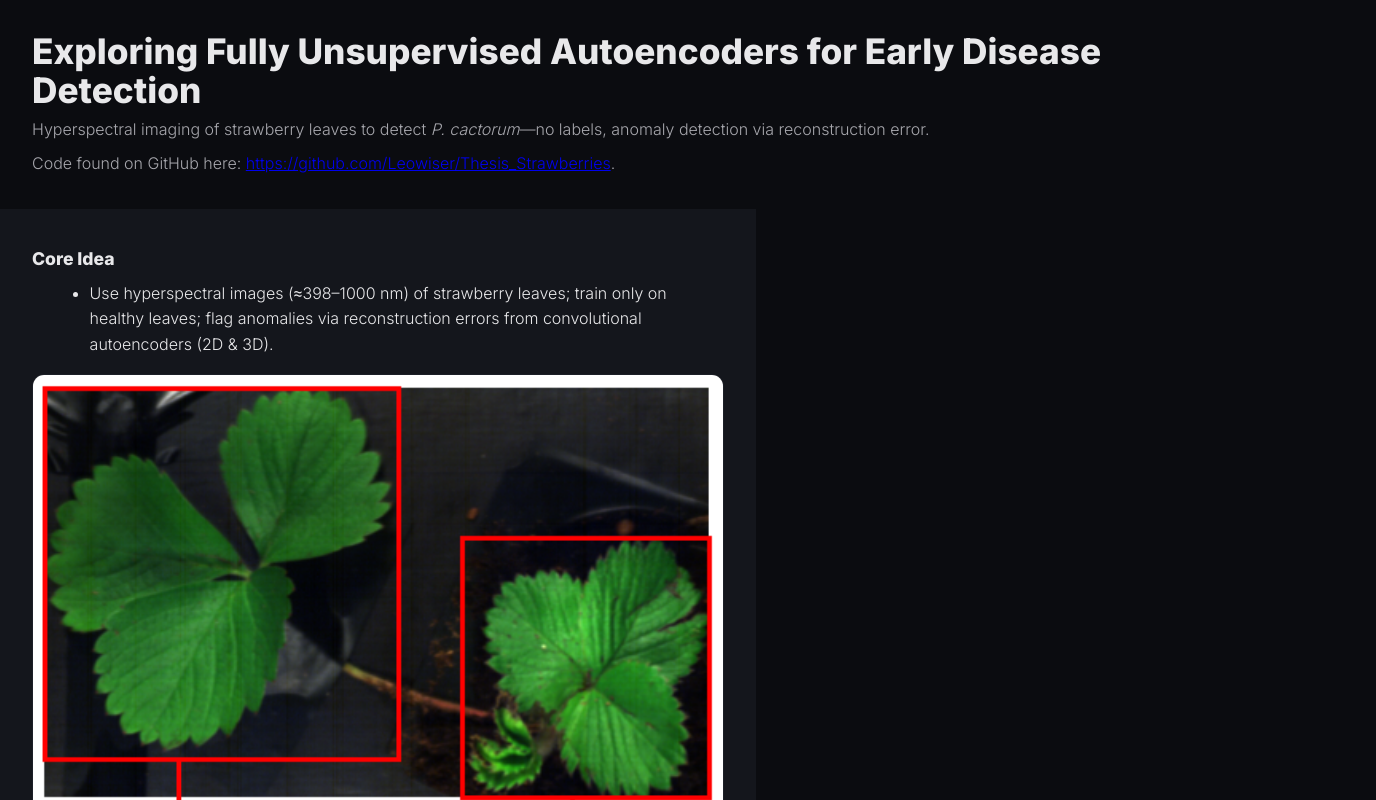
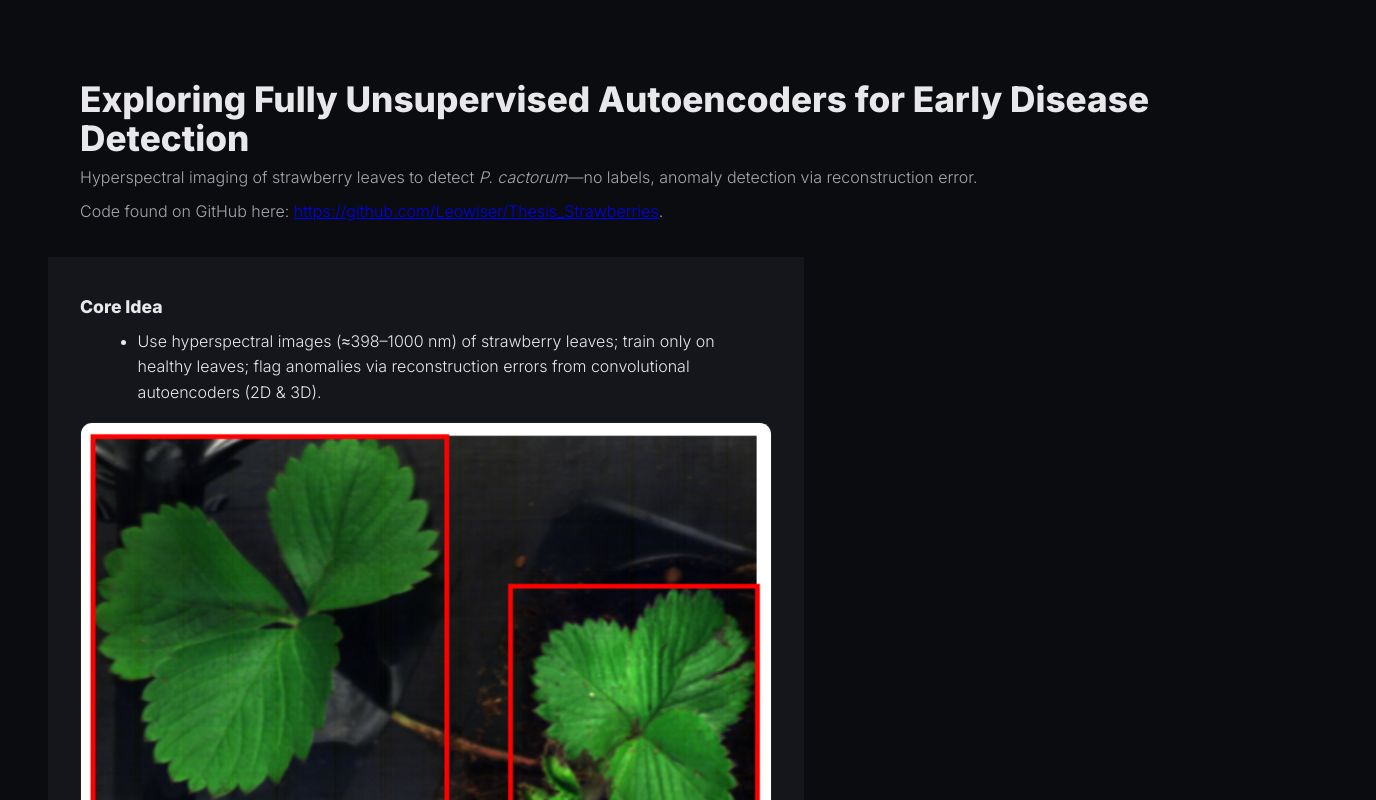
Before and after one commit to Leowiser/website_demo, a plain HTML site: page projects/thesis-strawberry/index.html in a window 1280 px wide. Shown: the top 800 px of the page, 1376 px wide, since content can reach past the window. Drawn offline with Linux system fonts and the light colour scheme.

Commit message:
Update index.html

```diff
--- a/projects/thesis-strawberry/index.html
+++ b/projects/thesis-strawberry/index.html
@@ -13,7 +13,7 @@
     body{font-family:Inter,system-ui,Segoe UI,Roboto,Arial,sans-serif;background:var(--bg);color:var(--text);line-height:1.6}
 
     /* FULL-WIDTH LAYOUT */
-    .wrap{width:100%; max-width:none; margin:0; padding:0}
+    .wrap{width:100%; max-width:none; margin:0; padding:3rem}
     header{display:grid;gap:.5rem; padding:clamp(1rem,3vw,2rem)}
     h1{font-size:clamp(1.5rem,3.5vw,2.2rem);line-height:1.1;margin:0}
     .lead{color:var(--muted);margin:0}
```
